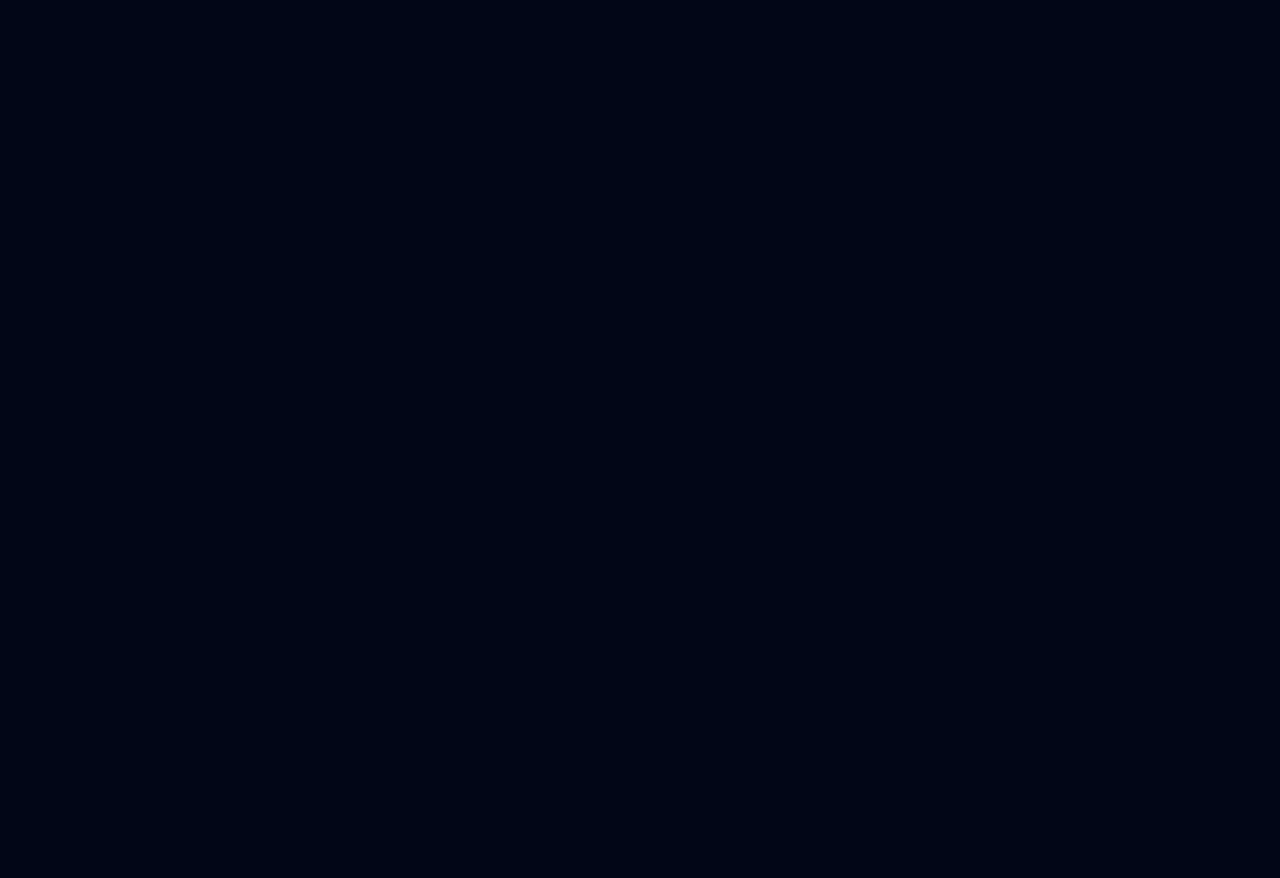
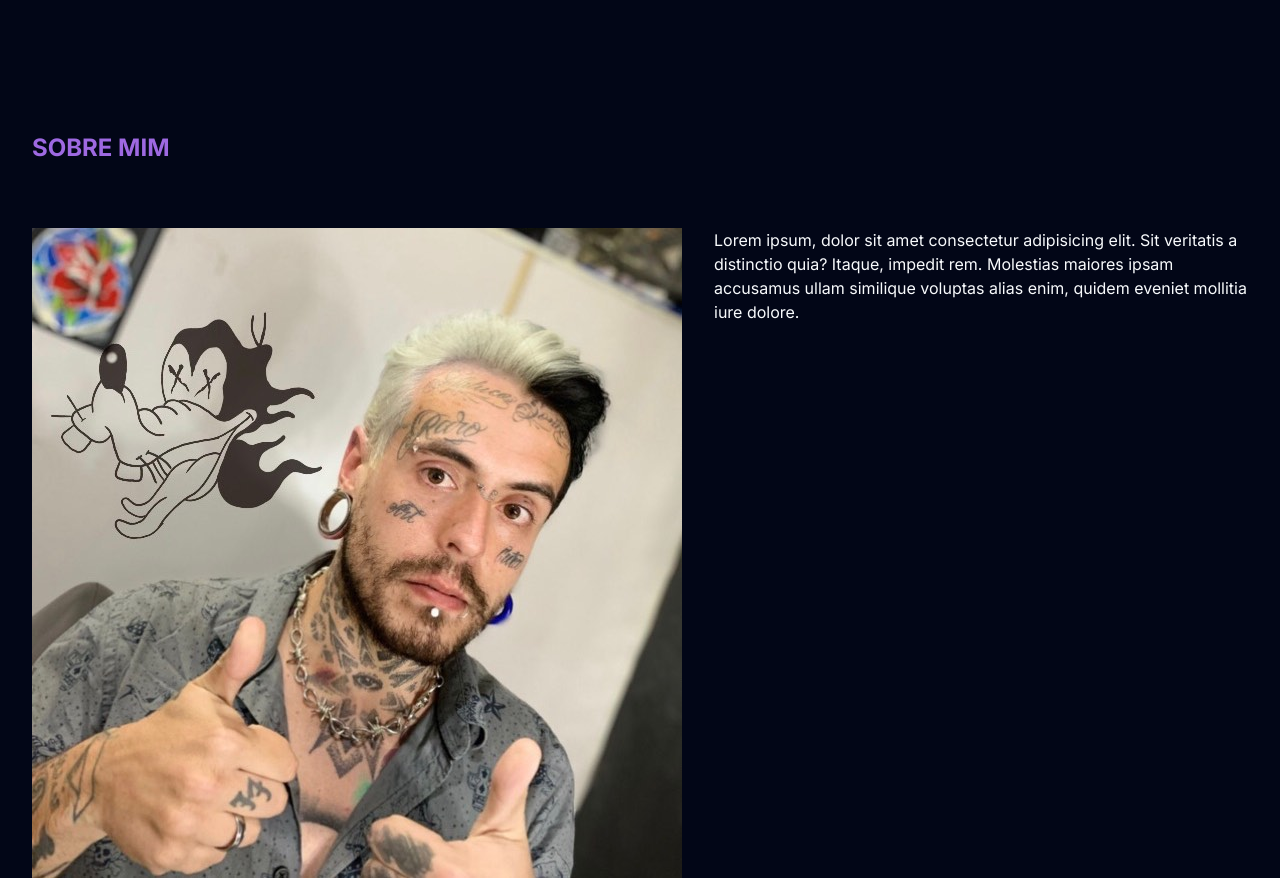
Before and after one commit to reinheimermat/kaue-grohl, a Next.js app: page / in a window 1280 px wide. Shown: the part 860-1738 px from the top of the page. Before the commit the page ends 800 px from the top, so only its background shows below. Built offline with nearby package versions, Linux system fonts and the light colour scheme.

Commit message:
feat: add about section.

```diff
--- a/src/app/page.tsx
+++ b/src/app/page.tsx
@@ -1,5 +1,7 @@
+import Image from 'next/image'
 import { GridHome } from './components/grid-home'
 import { Sidebar } from './components/sidebar'
+import kaue from '@/assets/kaue.jpg'
 
 export default function Home() {
   return (
@@ -10,6 +12,20 @@ export default function Home() {
       <section className="lg:col-span-5">
         <GridHome />
       </section>
+      <section className="pt-48 lg:col-span-6">
+        <h1 className="text-2xl font-bold uppercase text-primary">Sobre mim</h1>
+
+        <article className="flex flex-col gap-8 pt-16 lg:flex-row">
+          <Image src={kaue} alt="Foto de Kaue Grohl" className="w-full" />
+
+          <p>
+            Lorem ipsum, dolor sit amet consectetur adipisicing elit. Sit
+            veritatis a distinctio quia? Itaque, impedit rem. Molestias maiores
+            ipsam accusamus ullam similique voluptas alias enim, quidem eveniet
+            mollitia iure dolore.
+          </p>
+        </article>
+      </section>
     </main>
   )
 }
```
